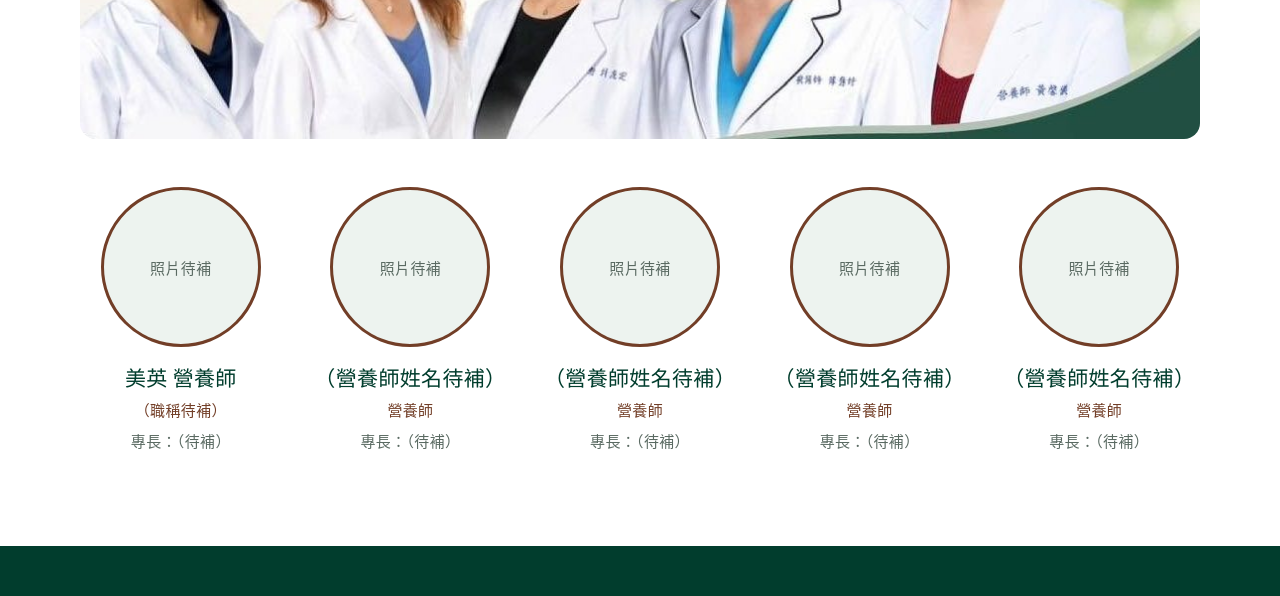
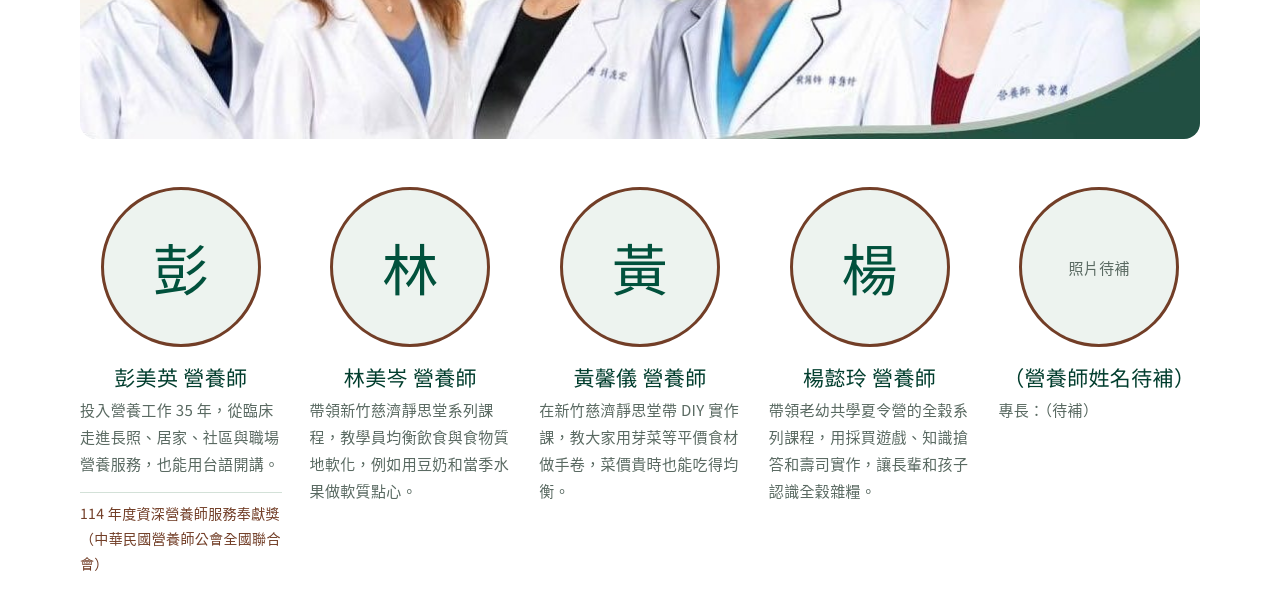
Before and after one commit to phoebe168/phoebe-web, a plain HTML site: page docs/team.html in a window 1280 px wide. Shown: the part 681-1277 px from the top of the page. Drawn offline with Linux system fonts and the light colour scheme; a web font is replaced by a local one.

Commit message:
更新營養師資料

```diff
--- a/docs/assets/style.css
+++ b/docs/assets/style.css
@@ -215,3 +215,6 @@ p { margin: 0 0 1em; }
 .case-video { aspect-ratio: 4 / 3; border-radius: 10px; background: var(--sage); display: grid; place-items: center; text-align: center; padding: 16px; }
 .case-video a { font-weight: 500; }
 @media (max-width: 640px) { .cases li { grid-template-columns: 1fr; gap: 14px; } }
+.avatar .initial { font-family: var(--round); font-size: 56px; color: var(--green); opacity: 1; }
+.team p { text-align: left; }
+.team .award { color: var(--brown); font-size: 14px; border-top: 1px solid var(--sage-line); padding-top: 8px; }
--- a/docs/team.html
+++ b/docs/team.html
@@ -50,35 +50,31 @@
       <img src="assets/photos/team.jpg" alt="非比營養師團隊五位營養師合照" width="1129" height="415">
     </figure>
     <ul class="team">
-      <!-- 待補：營養師照片放 docs/assets/team/，姓名、專長、證照依美英提供資料更新 -->
+      <!-- 資料來源：非比 FB 粉專貼文（115/11/21）。個人照、職稱、證照待美英提供；第 5 位待補 -->
       <li>
-        <div class="avatar"><span>照片待補</span></div>
-        <h2>美英 營養師</h2>
-        <p class="role">（職稱待補）</p>
-        <p>專長：（待補）</p>
+        <div class="avatar"><span class="initial">彭</span></div>
+        <h2>彭美英 營養師</h2>
+        <p>投入營養工作 35 年，從臨床走進長照、居家、社區與職場營養服務，也能用台語開講。</p>
+        <p class="award">114 年度資深營養師服務奉獻獎<br>（中華民國營養師公會全國聯合會）</p>
+      </li>
+      <li>
+        <div class="avatar"><span class="initial">林</span></div>
+        <h2>林美岑 營養師</h2>
+        <p>帶領新竹慈濟靜思堂系列課程，教學員均衡飲食與食物質地軟化，例如用豆奶和當季水果做軟質點心。</p>
+      </li>
+      <li>
+        <div class="avatar"><span class="initial">黃</span></div>
+        <h2>黃馨儀 營養師</h2>
+        <p>在新竹慈濟靜思堂帶 DIY 實作課，教大家用芽菜等平價食材做手卷，菜價貴時也能吃得均衡。</p>
+      </li>
+      <li>
+        <div class="avatar"><span class="initial">楊</span></div>
+        <h2>楊懿玲 營養師</h2>
+        <p>帶領老幼共學夏令營的全穀系列課程，用採買遊戲、知識搶答和壽司實作，讓長輩和孩子認識全穀雜糧。</p>
       </li>
       <li>
         <div class="avatar"><span>照片待補</span></div>
         <h2>（營養師姓名待補）</h2>
-        <p class="role">營養師</p>
-        <p>專長：（待補）</p>
-      </li>
-      <li>
-        <div class="avatar"><span>照片待補</span></div>
-        <h2>（營養師姓名待補）</h2>
-        <p class="role">營養師</p>
-        <p>專長：（待補）</p>
-      </li>
-      <li>
-        <div class="avatar"><span>照片待補</span></div>
-        <h2>（營養師姓名待補）</h2>
-        <p class="role">營養師</p>
-        <p>專長：（待補）</p>
-      </li>
-      <li>
-        <div class="avatar"><span>照片待補</span></div>
-        <h2>（營養師姓名待補）</h2>
-        <p class="role">營養師</p>
         <p>專長：（待補）</p>
       </li>
     </ul>
```
Also changed, not shown: src/pages/team.html (+20 -24 lines).
